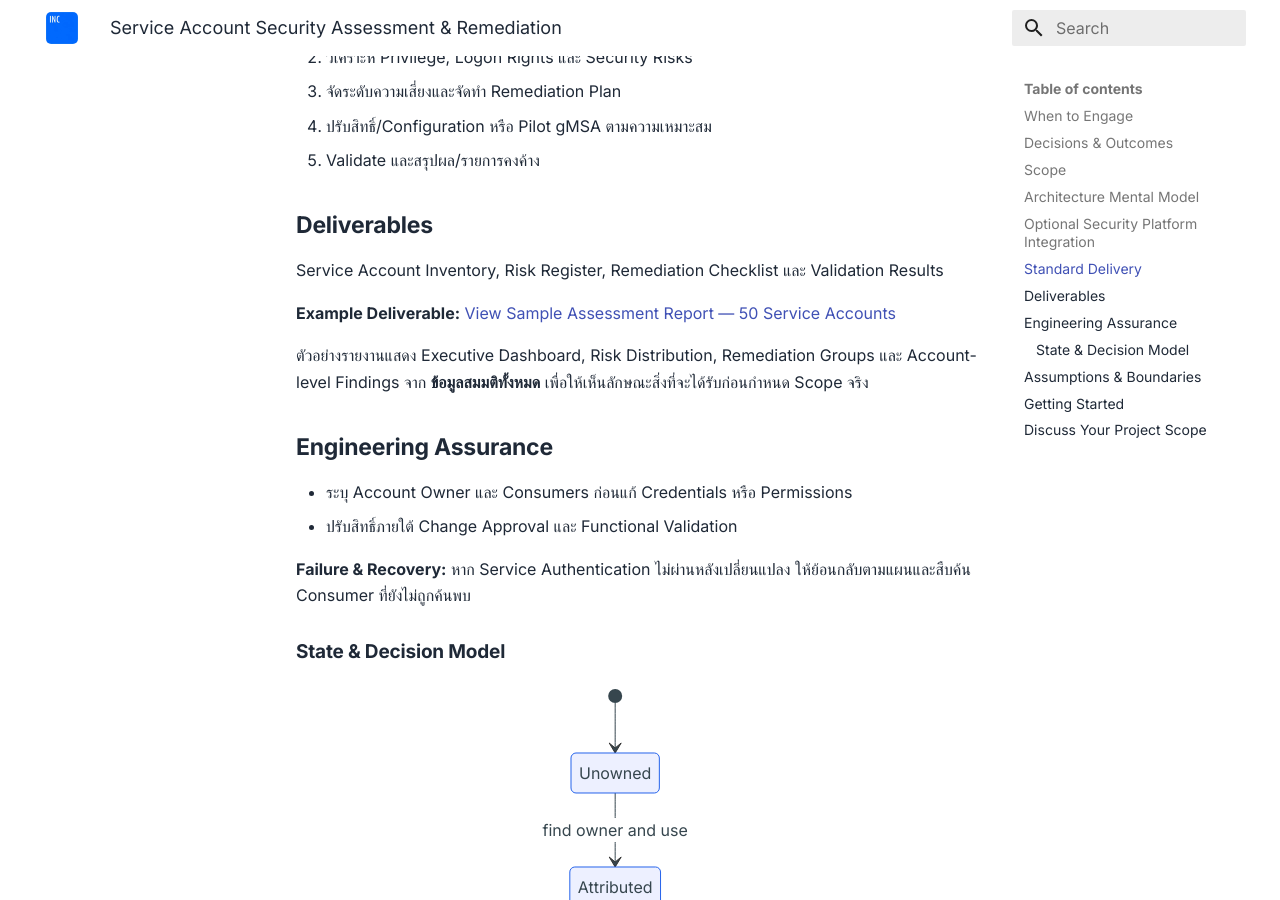
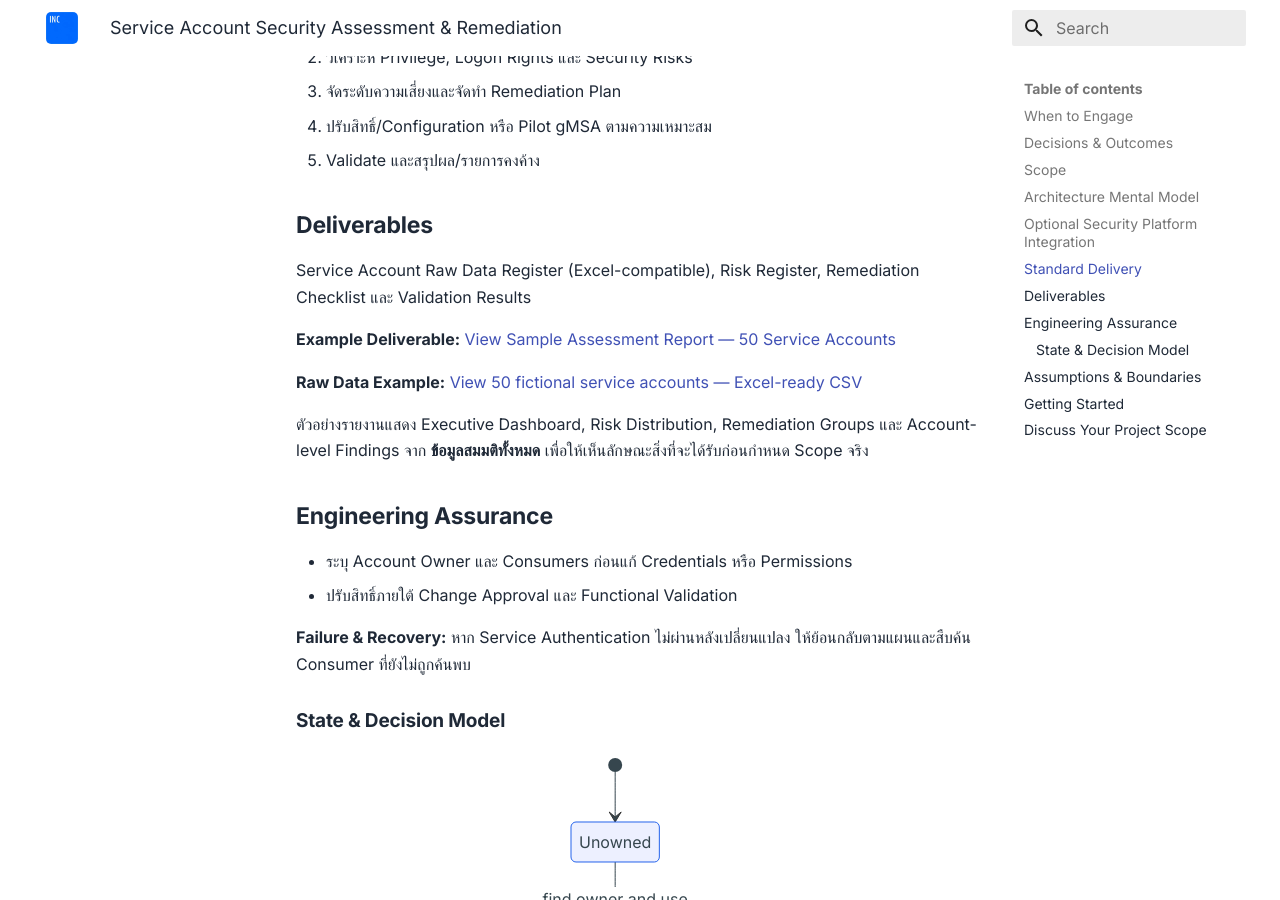
Before and after one commit to inthecloudth/service-catalog, an MkDocs documentation site: the page built from docs/services/ip-03-service-account-security.md, in a window 1280 px wide and 900 px high, scrolled down 2041 px. Built offline with MkDocs 1.6.1 and Material for MkDocs 9.7.7, drawn with Linux system fonts in a browser that asks for light colours.

Commit message:
docs(service): surface raw Excel-compatible account register as sample deliverable

```diff
--- a/docs/services/ip-03-service-account-security.md
+++ b/docs/services/ip-03-service-account-security.md
@@ -72,9 +72,11 @@ flowchart LR
 
 ## Deliverables
 
-Service Account Inventory, Risk Register, Remediation Checklist และ Validation Results
+Service Account Raw Data Register (Excel-compatible), Risk Register, Remediation Checklist และ Validation Results
 
 **Example Deliverable:** [View Sample Assessment Report — 50 Service Accounts](examples/service-account-security-assessment.md)
+
+**Raw Data Example:** [View 50 fictional service accounts — Excel-ready CSV](../assets/examples/service-account-register-demo.csv)
 
 ตัวอย่างรายงานแสดง Executive Dashboard, Risk Distribution, Remediation Groups และ Account-level Findings จาก **ข้อมูลสมมติทั้งหมด** เพื่อให้เห็นลักษณะสิ่งที่จะได้รับก่อนกำหนด Scope จริง
 
```
